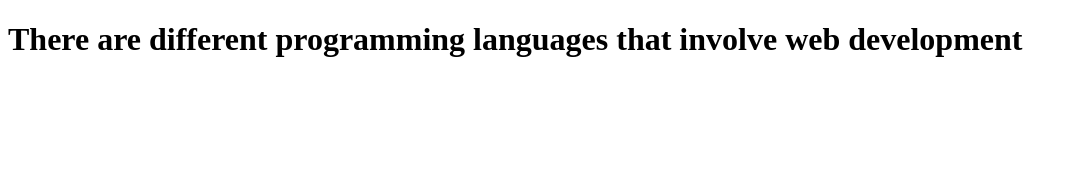
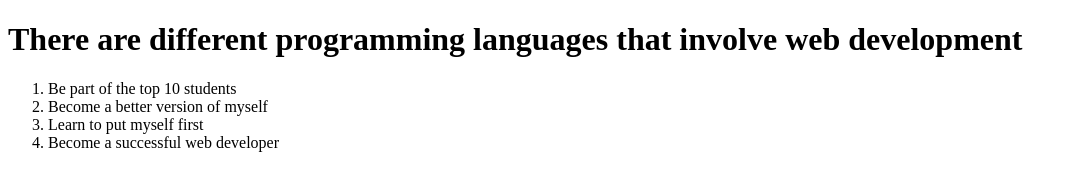
Before and after one commit to asheekasamuels/Wednesday, a plain HTML site: page index.html in a window 1280 px wide. Shown: the whole page, without its empty margins (0-1078 px from the left). Drawn offline with Linux system fonts and the light colour scheme.

Commit message:
Ordered list

```diff
--- a/index.html
+++ b/index.html
@@ -9,5 +9,11 @@
     <header>
         <h1>There are different programming languages that involve web development</h1>
     </header>
+    <ol type="1">
+        <li>Be part of the top 10 students</li>
+        <li>Become a better version of myself</li>
+        <li>Learn to put myself first</li>
+        <li>Become a successful web developer</li>
+    </ol>
 </body>
 </html>
```
